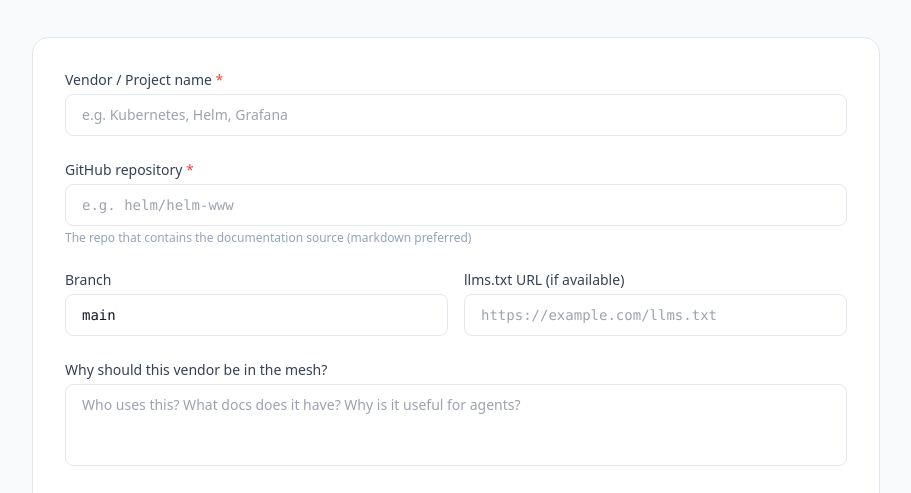
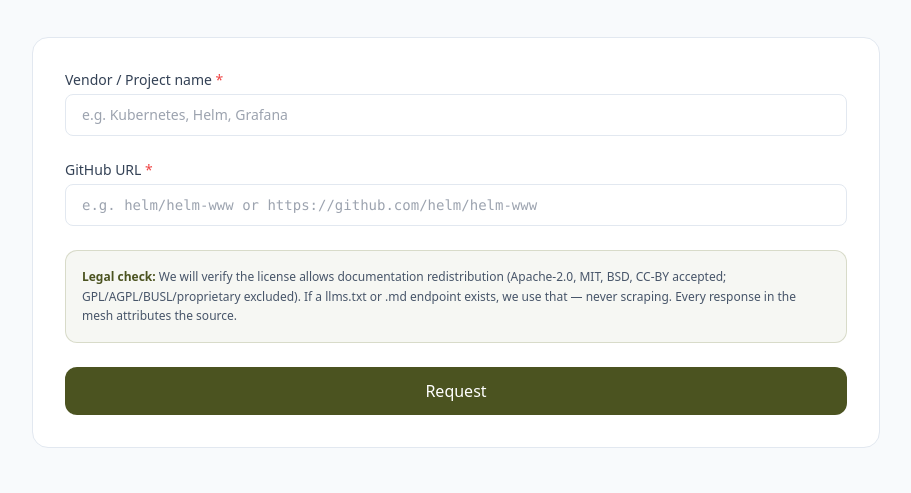
Before and after one commit to rhps/documesh.dev, a website: page app/submit.html in a window 1280 px wide. Shown: the part 234-727 px from the top of the page, without its empty margins (184-1095 px from the left). Drawn offline with nearby package versions, Linux system fonts and the light colour scheme.

Commit message:
simplify: submit form — only name + GitHub URL, button text 'Request'

```diff
--- a/app/submit.html
+++ b/app/submit.html
@@ -54,29 +54,9 @@
     </div>
 
     <div>
-      <label class="block text-sm font-medium text-slate-700 mb-1">GitHub repository <span class="text-red-500">*</span></label>
-      <input id="vendor-repo" type="text" placeholder="e.g. helm/helm-www"
+      <label class="block text-sm font-medium text-slate-700 mb-1">GitHub URL <span class="text-red-500">*</span></label>
+      <input id="vendor-repo" type="text" placeholder="e.g. helm/helm-www or https://github.com/helm/helm-www"
              class="w-full border border-slate-200 rounded-lg px-4 py-2.5 text-sm font-mono outline-none focus:border-[#4b5320]" />
-      <p class="text-xs text-slate-400 mt-1">The repo that contains the documentation source (markdown preferred)</p>
-    </div>
-
-    <div class="grid md:grid-cols-2 gap-4">
-      <div>
-        <label class="block text-sm font-medium text-slate-700 mb-1">Branch</label>
-        <input id="vendor-branch" type="text" placeholder="main" value="main"
-               class="w-full border border-slate-200 rounded-lg px-4 py-2.5 text-sm font-mono outline-none focus:border-[#4b5320]" />
-      </div>
-      <div>
-        <label class="block text-sm font-medium text-slate-700 mb-1">llms.txt URL (if available)</label>
-        <input id="vendor-llms" type="url" placeholder="https://example.com/llms.txt"
-               class="w-full border border-slate-200 rounded-lg px-4 py-2.5 text-sm font-mono outline-none focus:border-[#4b5320]" />
-      </div>
-    </div>
-
-    <div>
-      <label class="block text-sm font-medium text-slate-700 mb-1">Why should this vendor be in the mesh?</label>
-      <textarea id="vendor-reason" rows="3" placeholder="Who uses this? What docs does it have? Why is it useful for agents?"
-                class="w-full border border-slate-200 rounded-lg px-4 py-2.5 text-sm outline-none focus:border-[#4b5320] resize-none"></textarea>
     </div>
 
     <div class="bg-[#a9af8b]/10 border border-[#929a68]/30 rounded-xl p-4 text-xs text-slate-600 leading-relaxed">
@@ -88,7 +68,7 @@
 
     <button id="submit-btn" onclick="checkVendor()"
             class="w-full bg-[#4b5320] hover:bg-[#6a7337] text-white px-6 py-3 rounded-xl font-medium transition-colors">
-      🔍 Check Legality & Ingestion Pattern
+      Request
     </button>
   </div>
 </section>
@@ -214,9 +194,9 @@ function setStep(id, icon, detail, cls) {
 async function checkVendor() {
   const name = document.getElementById("vendor-name").value.trim();
   const repoInput = document.getElementById("vendor-repo").value.trim().replace(/^https?:\/\/github\.com\//, "").replace(/\/$/, "");
-  const branch = document.getElementById("vendor-branch").value.trim() || "main";
-  const llms = document.getElementById("vendor-llms").value.trim();
-  const reason = document.getElementById("vendor-reason").value.trim();
+  const branch = "main";
+  const llms = "";
+
 
   if (!name || !repoInput) {
     alert("Please fill in vendor name and GitHub repo");
```
